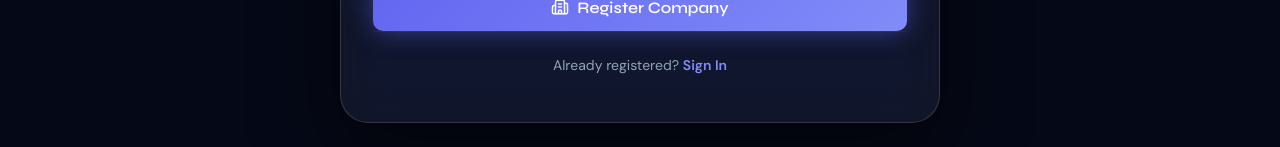
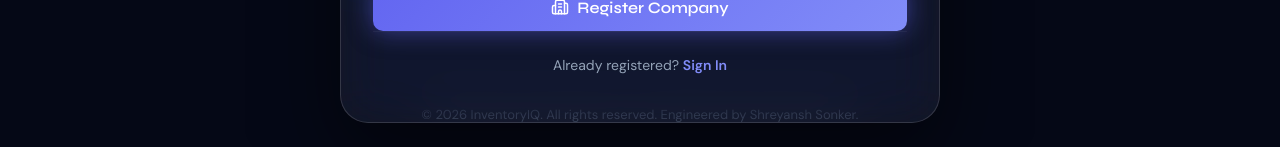
Before and after one commit to shreyanshsonker/InventoryIQ_V2, a PHP site: page /register.php in a window 1280 px wide. Shown: the part 830-977 px from the top of the page. Run offline with PHP 8.4, Linux system fonts and the light colour scheme; a stand-in replaces the project's code that opens the database connection; some libraries are stand-ins or nearby versions.

Commit message:
Rights added

```diff
--- a/inventoryiq/auth/reset_request.php
+++ b/inventoryiq/auth/reset_request.php
@@ -287,6 +287,10 @@ mysqli_close($conn);
   </div>
 </div>
 
+<footer style="position: absolute; bottom: 24px; width: 100%; text-align: center; font-size: 13px; color: var(--text-muted); opacity: 0.8;">
+  &copy; <?php echo date('Y'); ?> InventoryIQ. All rights reserved. Engineered by Shreyansh Sonker.
+</footer>
+
 <script src="/inventoryiq/js/app.js"></script>
 </body>
 </html>
--- a/inventoryiq/login.php
+++ b/inventoryiq/login.php
@@ -208,6 +208,10 @@ mysqli_close($conn);
   </div>
 </div>
 
+<footer style="position: absolute; bottom: 24px; width: 100%; text-align: center; font-size: 13px; color: var(--text-muted); opacity: 0.8;">
+  &copy; <?php echo date('Y'); ?> InventoryIQ. All rights reserved. Engineered by Shreyansh Sonker.
+</footer>
+
 <script src="/inventoryiq/js/app.js"></script>
 </body>
 </html>
--- a/inventoryiq/register.php
+++ b/inventoryiq/register.php
@@ -251,6 +251,10 @@ mysqli_close($conn);
   </div>
 </div>
 
+<footer style="position: absolute; bottom: 24px; width: 100%; text-align: center; font-size: 13px; color: var(--text-muted); opacity: 0.8;">
+  &copy; <?php echo date('Y'); ?> InventoryIQ. All rights reserved. Engineered by Shreyansh Sonker.
+</footer>
+
 <script src="/inventoryiq/js/app.js"></script>
 </body>
 </html>
```
